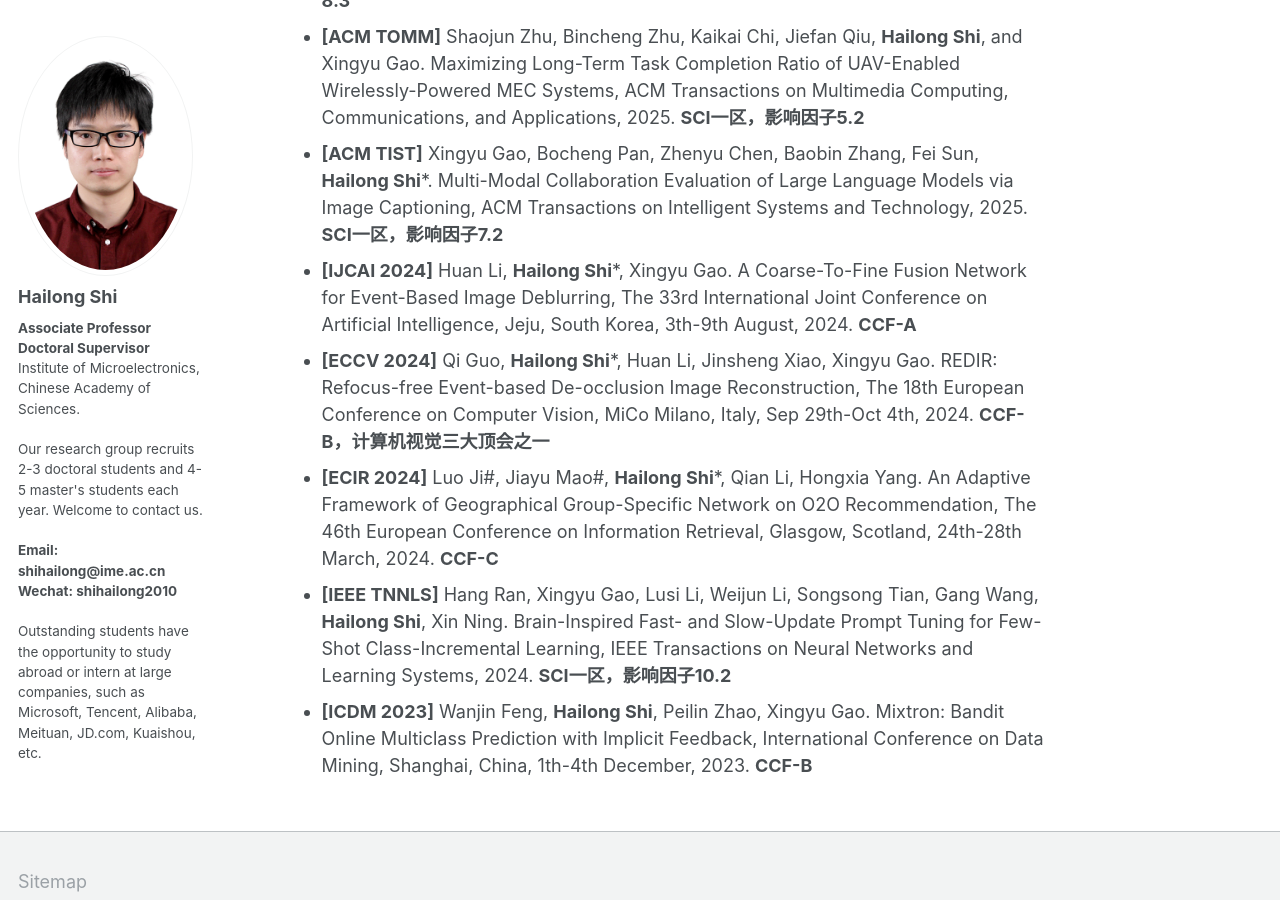
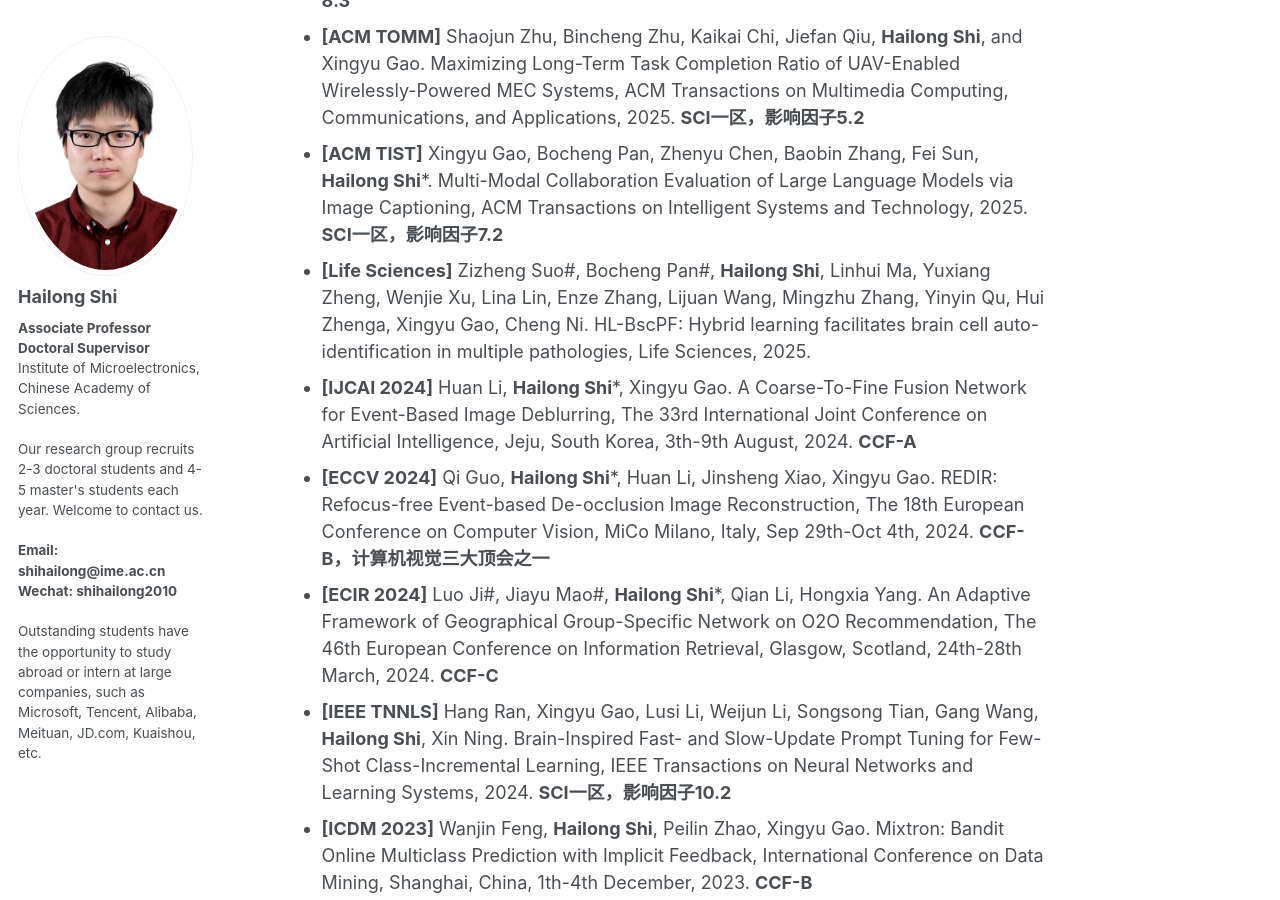
Before and after one commit to shihailong2023/shihailong2023.github.io, a Jekyll site: the page built from _pages/about.md, in a window 1280 px wide and 900 px high, scrolled down 1966 px. Built offline with Jekyll 4.4.1, drawn with Linux system fonts in a browser that asks for light colours.

Commit message:
Update about.md

```diff
--- a/_pages/about.md
+++ b/_pages/about.md
@@ -38,6 +38,7 @@ This is Hailong Shi’s personal homepage.
 * **\[IEEE TCSVT\]** Xingyu Gao, Zuolei Li, **Hailong Shi**\*, Zhenyu Chen, Peilin Zhao. Scribble-Supervised Video Object Segmentation via Scribble Enhancement, IEEE Transactions on Circuits and Systems for Video Technology, 2025. **SCI一区，影响因子8.3**
 * **\[ACM TOMM\]** Shaojun Zhu, Bincheng Zhu, Kaikai Chi, Jiefan Qiu, **Hailong Shi**, and Xingyu Gao. Maximizing Long-Term Task Completion Ratio of UAV-Enabled Wirelessly-Powered MEC Systems, ACM Transactions on Multimedia Computing, Communications, and Applications, 2025. **SCI一区，影响因子5.2**
 * **\[ACM TIST\]** Xingyu Gao, Bocheng Pan, Zhenyu Chen, Baobin Zhang, Fei Sun, **Hailong Shi**\*. Multi-Modal Collaboration Evaluation of Large Language Models via Image Captioning, ACM Transactions on Intelligent Systems and Technology, 2025. **SCI一区，影响因子7.2**
+* **\[Life Sciences\]** Zizheng Suo#, Bocheng Pan#, **Hailong Shi**, Linhui Ma, Yuxiang Zheng, Wenjie Xu, Lina Lin, Enze Zhang, Lijuan Wang, Mingzhu Zhang, Yinyin Qu, Hui Zhenga, Xingyu Gao, Cheng Ni. HL-BscPF: Hybrid learning facilitates brain cell auto-identification in multiple pathologies, Life Sciences, 2025.
 * **\[IJCAI 2024\]** Huan Li, **Hailong Shi**\*, Xingyu Gao. A Coarse-To-Fine Fusion Network for Event-Based Image Deblurring, The 33rd International Joint Conference on Artificial Intelligence, Jeju, South Korea, 3th-9th August, 2024. **CCF-A**
 * **\[ECCV 2024\]** Qi Guo, **Hailong Shi**\*, Huan Li, Jinsheng Xiao, Xingyu Gao. REDIR: Refocus-free Event-based De-occlusion Image Reconstruction, The 18th European Conference on Computer Vision, MiCo Milano, Italy, Sep 29th-Oct 4th, 2024. **CCF-B，计算机视觉三大顶会之一**
 * **\[ECIR 2024\]** Luo Ji#, Jiayu Mao#, **Hailong Shi**\*, Qian Li, Hongxia Yang. An Adaptive Framework of Geographical Group-Specific Network on O2O Recommendation, The 46th European Conference on Information Retrieval, Glasgow, Scotland, 24th-28th March, 2024. **CCF-C**
```
